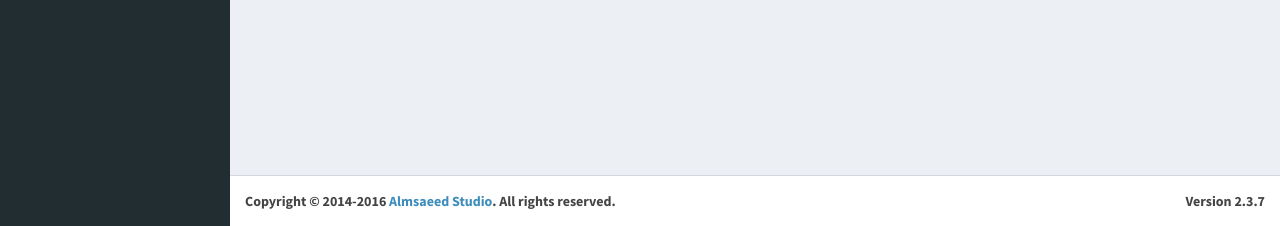
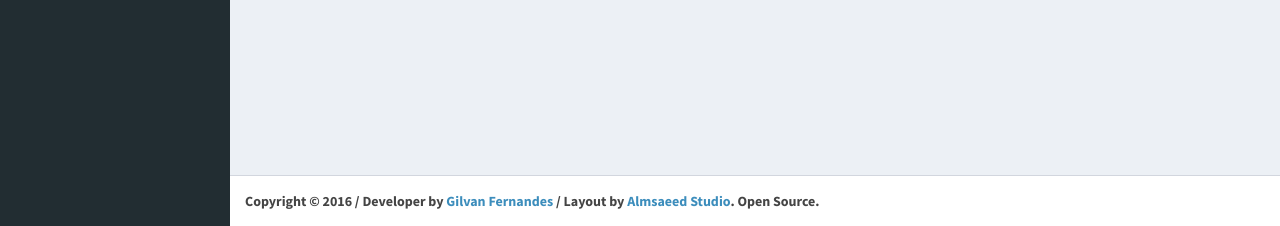
Before and after one commit to GilvanFernandes/MeetingRoom, a CodeIgniter app: page /Github/index.php/usuario/acao in a window 1280 px wide. Shown: the part 574-800 px from the top of the page. Run offline with CodeIgniter, Linux system fonts and the light colour scheme; data that the repository does not hold is empty; some libraries are stand-ins or nearby versions.

Commit message:
Atualização dos links no footer

```diff
--- a/application/views/template_footer.php
+++ b/application/views/template_footer.php
@@ -1,9 +1,5 @@
 <footer class="main-footer">
-  <div class="pull-right hidden-xs">
-    <b>Version</b> 2.3.7
-  </div>
-  <strong>Copyright &copy; 2014-2016 <a href="http://almsaeedstudio.com">Almsaeed Studio</a>.</strong> All rights
-  reserved.
+  <strong>Copyright &copy; <?php echo date('Y');?> / Developer by <a target="_black" href="https://br.linkedin.com/in/gilvanfernandes"> Gilvan Fernandes </a> / Layout by  <a href="http://almsaeedstudio.com">Almsaeed Studio</a>.</strong> Open Source.
 </footer>
 
 <!-- jQuery 2.2.3 -->
```
